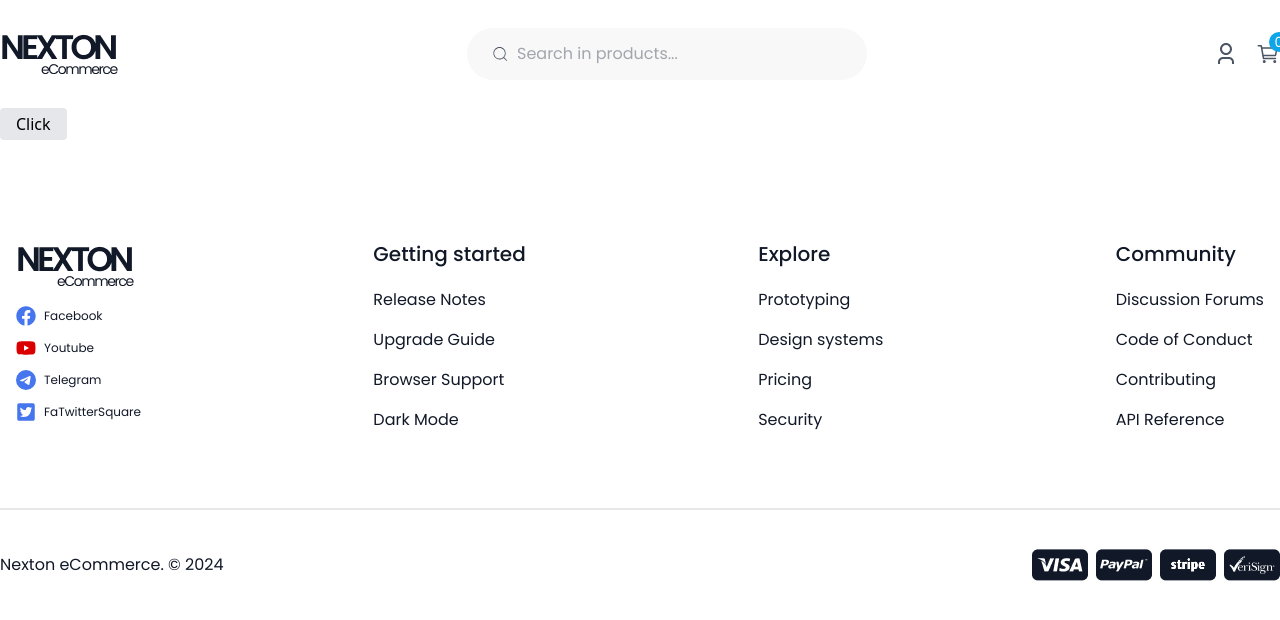
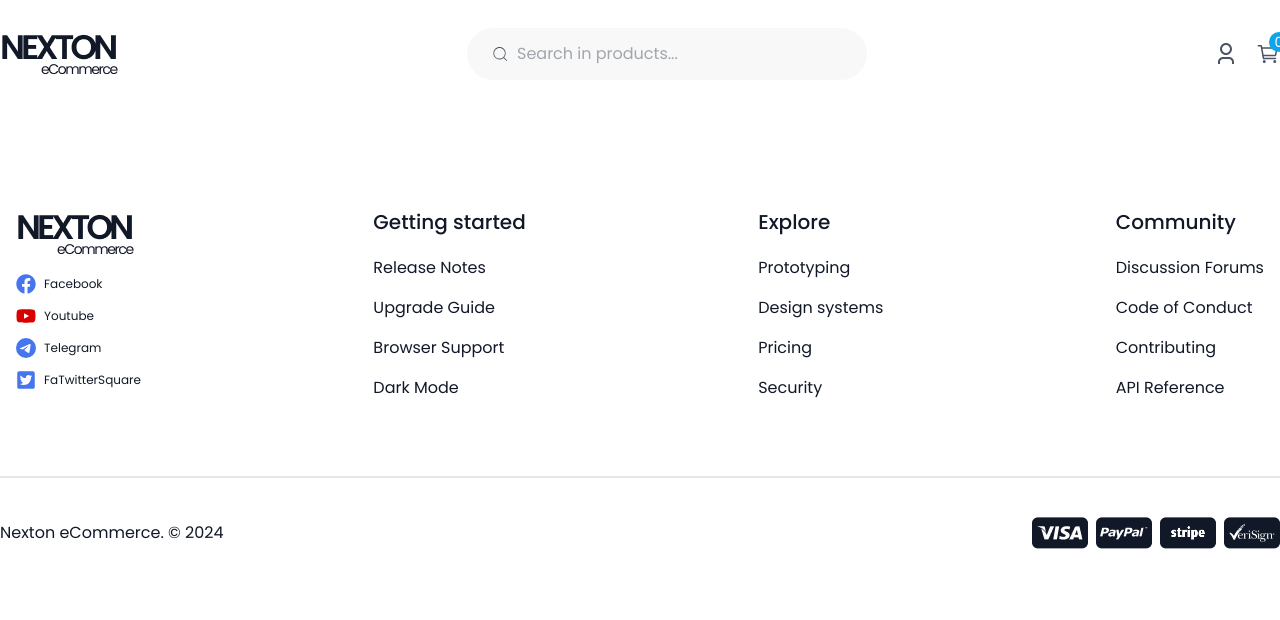
Before and after one commit to mahirTheCoder/Nexton-E-commerce, a React (Vite) app: page /Localstorage in a window 1280 px wide. Shown: the top 620 px of the page. Built offline with nearby package versions, Linux system fonts and the light colour scheme.

Commit message:
reduce methood

```diff
--- a/src/Pages/LocalStorage.jsx
+++ b/src/Pages/LocalStorage.jsx
@@ -1,29 +1,15 @@
-import React, { useState } from 'react'
+import React from 'react'
 
 const LocalStorage = () => {
+  const myReduce = [ 1, 2, 3, 4, 5 , 22, 45, 67]
 
-// --------------local storage theke data neya -----
-const localdtaget = localStorage.getItem('name')
-console.log(localdtaget);
+const totalcount = myReduce.reduce((num , sum )=> num = sum ,0)
 
-
-  // -----------local storatge data add ----------
-  const handleClick = () => {
-  localStorage.setItem("roll", 10)
-
-  // -----------local storage data update --------
-  localStorage.setItem("name", 20)
-  // -----------local storage data remove --------
-  localStorage.removeItem("roll")
-
-
-}
+console.log(totalcount);
 
   return (
     <>
-   <div className="container">
-    <button onClick={handleClick} className='py-1 px-4 bg-gray-200 rounded-[4px] '> Click </button>
-   </div>
+
     </>
   )
 }
```
